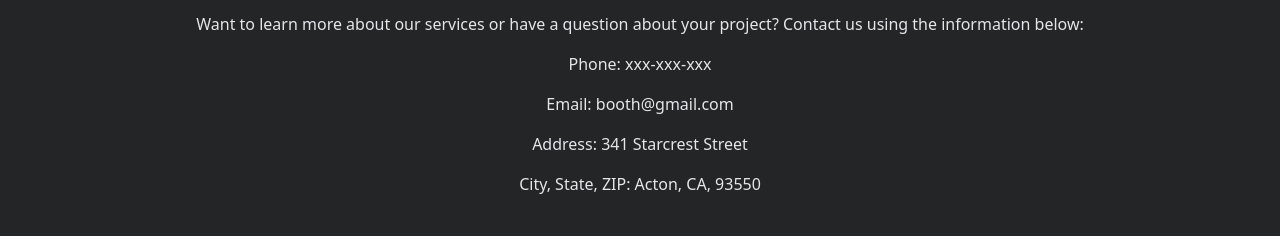
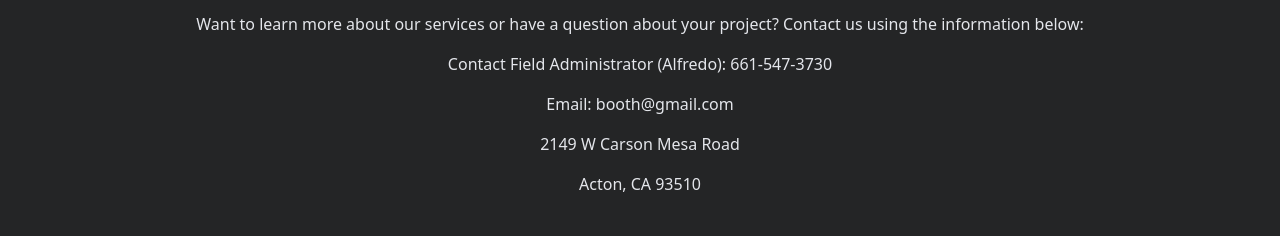
Before and after one commit to DavidJoao/booth-ge, a Next.js app: page / in a window 1280 px wide. Shown: the part 602-848 px from the top of the page. Built offline with nearby package versions, Linux system fonts and the light colour scheme.

Commit message:
Change nextjs config to configure CORS

```diff
--- a/next.config.js
+++ b/next.config.js
@@ -1,6 +1,29 @@
 /** @type {import('next').NextConfig} */
 const nextConfig = {
   reactStrictMode: true,
+  headers: async () => {
+    return [
+      {
+        // matching all API routes
+        source: "/api/(.*)",
+        headers: [
+          { key: "Access-Control-Allow-Credentials", value: "true" },
+          { key: "Access-Control-Allow-Origin", value: "*" },
+          {
+            key: "Access-Control-Allow-Methods",
+            value: "GET,OPTIONS,PATCH,DELETE,POST,PUT",
+          },
+          {
+            key: "Access-Control-Allow-Headers",
+            value:
+              "X-CSRF-Token, X-Requested-With, Accept, Accept-Version, Content-Length, Content-MD5, Content-Type, Date, X-Api-Version",
+          },
+        ],
+      },
+    ]
+  }
 }
 
+
+
 module.exports = nextConfig
--- a/src/pages/index.js
+++ b/src/pages/index.js
@@ -31,10 +31,10 @@ export default function Home() {
         <div className='w-full h-auto sm:h-[40vh] flex flex-col justify-center sm:justify-start items-center p-4 text-white bg-[#242526] bg-center' >
             <h1 className='text-5xl font-extrabold'>Contact Us</h1>
             <p>Want to learn more about our services or have a question about your project? Contact us using the information below:</p>
-            <p>Phone: xxx-xxx-xxx</p>
+            <p>Contact Field Administrator (Alfredo): 661-547-3730</p>
             <p>Email: booth@gmail.com</p>
-            <p>Address: 341 Starcrest Street</p>
-            <p>City, State, ZIP: Acton, CA, 93550</p>
+            <p>2149 W Carson Mesa Road</p>
+            <p>Acton, CA 93510</p>
         </div>
       </div>
     </div>
```
